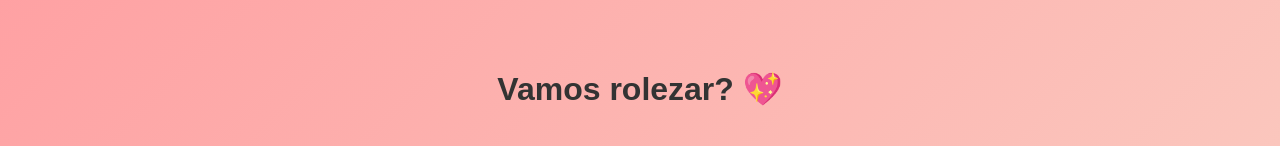
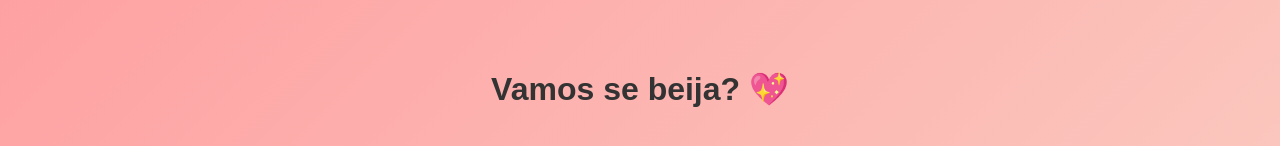
Before and after one commit to lailanga/curiosidade, a plain HTML site: page index.html in a window 1280 px wide. Shown: the part 275-421 px from the top of the page. Drawn offline with Linux system fonts and the light colour scheme.

Commit message:
Update index.html

```diff
--- a/index.html
+++ b/index.html
@@ -46,7 +46,7 @@
   </style>
 </head>
 <body>
-  <h1>Vamos rolezar? 💖</h1>
+  <h1>Vamos se beija? 💖</h1>
   <div class="buttons">
     <button id="sim">Sim 😍</button>
     <button id="nao">Não 😅</button>
```
